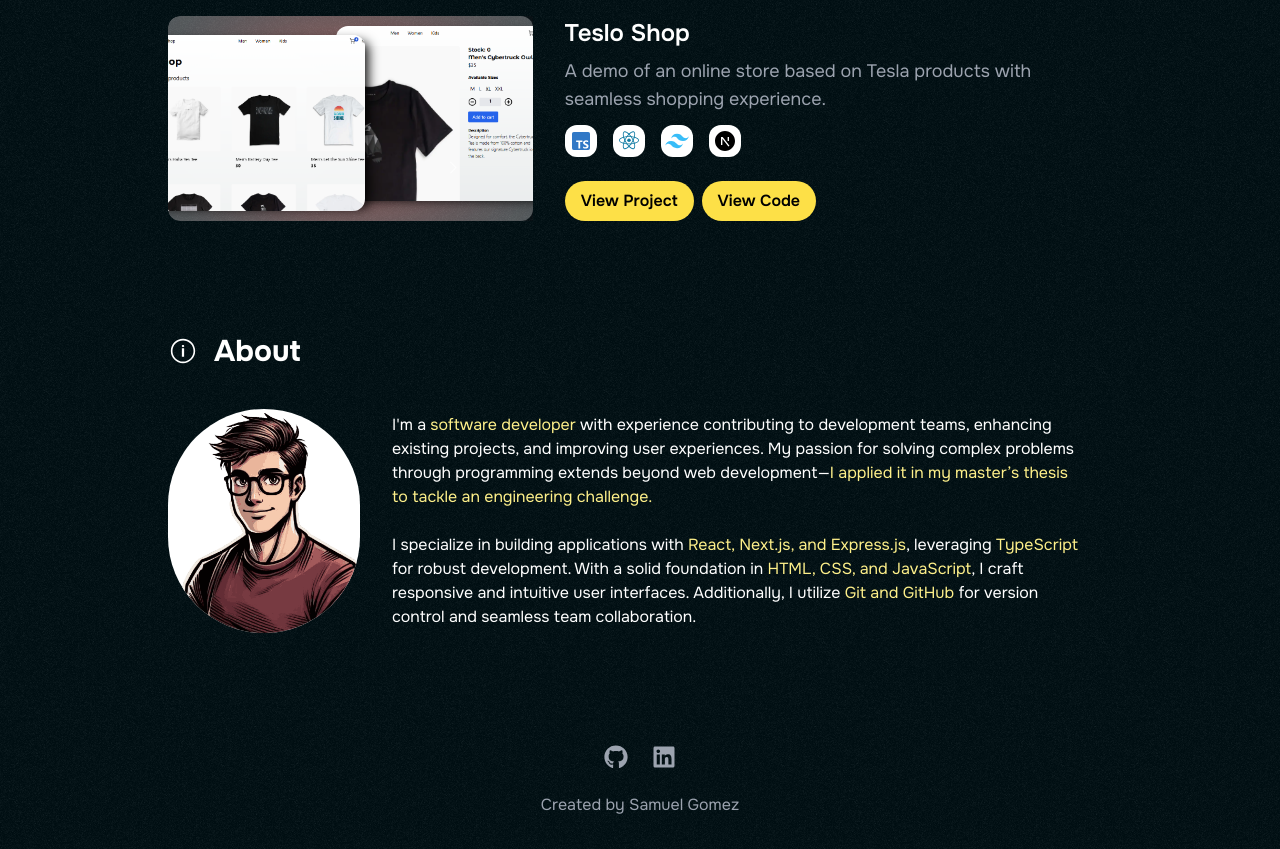
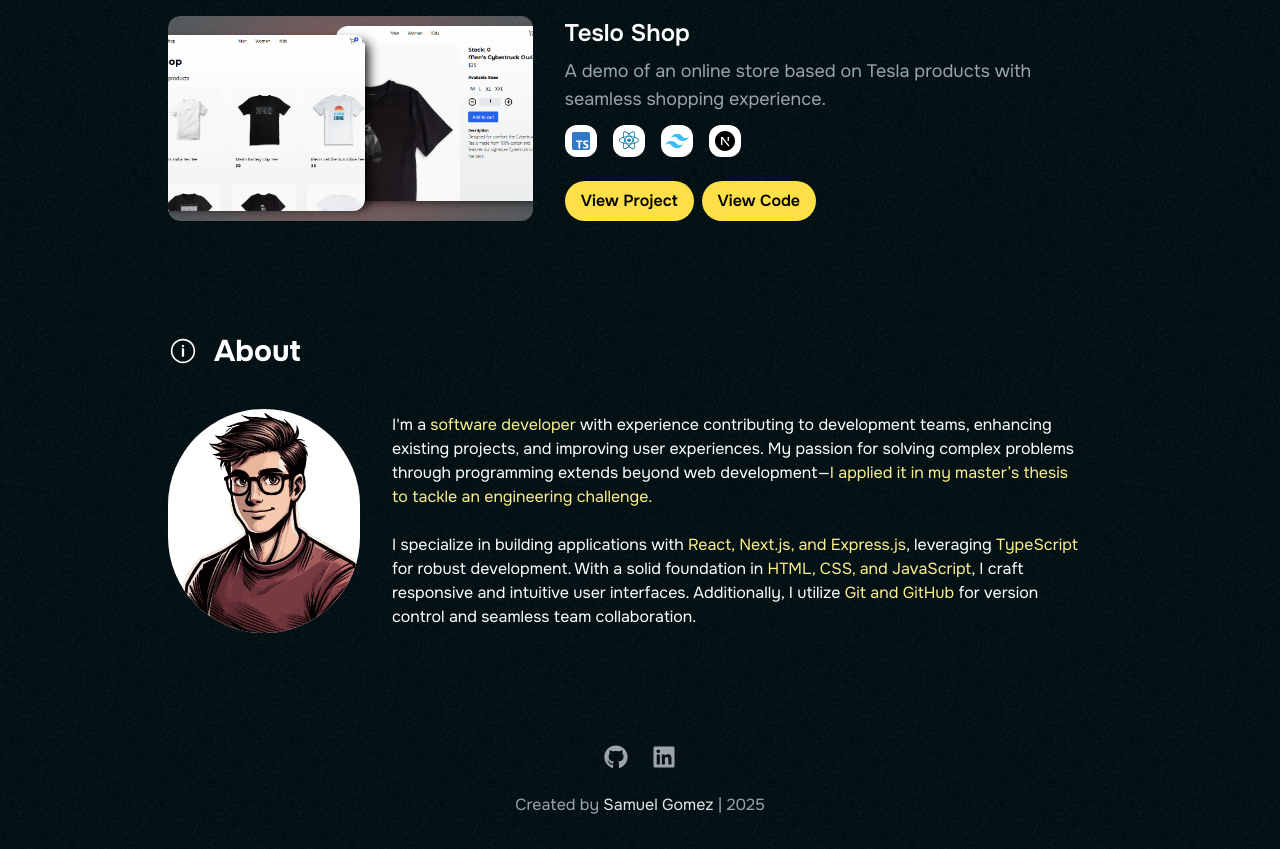
Before and after one commit to samuelgomez4/my-portfolio, a Next.js app: page / in a window 1280 px wide. Shown: the part 1333-2182 px from the top of the page. Built offline with nearby package versions, Linux system fonts and the light colour scheme.

Commit message:
Update resume link in Contact component and enhance footer with current year and linked name

```diff
--- a/app/components/contact/Contact.tsx
+++ b/app/components/contact/Contact.tsx
@@ -17,7 +17,7 @@
       <div className="flex gap-4 flex-col sm:flex-row">
         <ContactItems />
         <a
-          href="https://f8gp4fwf5kvmobpb.public.blob.vercel-storage.com/Resume-Samuel-Gomez-uaZMPt1hxRNgEhHSzsA7D3uPQxpwHj.pdf"
+          href="https://f8gp4fwf5kvmobpb.public.blob.vercel-storage.com/Resume-Samuel-Gomez-SuPTzwdodBmZgrCJRQuBbAjmbjxu8X.pdf"
           className="bg-yellow-300 text-black px-4 py-4 rounded-full hover:bg-yellow-400 transition-colors font-semibold text-lg"
           target="_blank">
           View Resume <IoMdLink className="inline text-2xl" />
--- a/app/components/footer/Footer.tsx
+++ b/app/components/footer/Footer.tsx
@@ -22,7 +22,15 @@
             </a>
           </div>
           <div className="text-center text-gray-400">
-            <p>Created by Samuel Gomez</p>
+            <p>
+              Created by{' '}
+              <a
+                href="https://samuel-gomez-suarez.vercel.app/"
+                className="text-gray-200 hover:underline">
+                Samuel Gomez
+              </a>{' '}
+              | {new Date().getFullYear()}
+            </p>
           </div>
         </div>
       </div>
```
